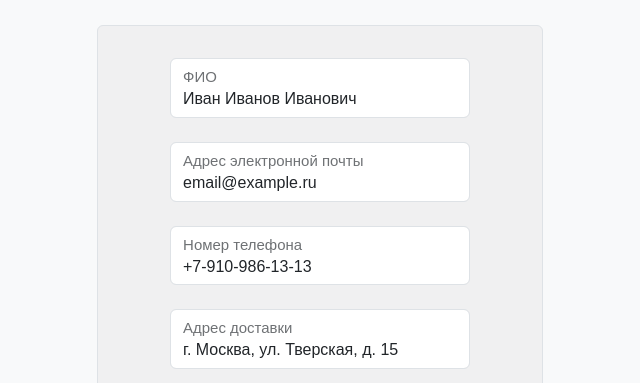
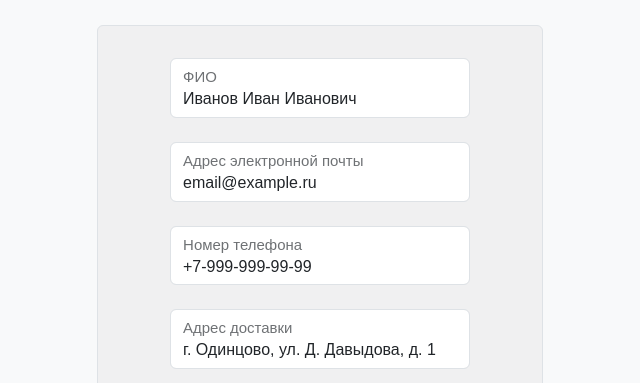
Before and after one commit to progen1tor/SentinelMarket, a plain HTML site: page cart.html in a window 1280 px wide. Shown: the part 527-910 px from the top of the page, 320-960 px from the left. Drawn offline with nearby package versions, Linux system fonts and the light colour scheme; a web font is replaced by a local one.

Commit message:
fixed incorrect values in inputs

```diff
--- a/cart.html
+++ b/cart.html
@@ -99,7 +99,7 @@
             <form action="https://yandex.com/search?" target="_blank">
                 <!-- ФИО -->
                 <div class="form-floating mb-4">
-                    <input type="text" class="form-control form-input" id="name" name="name" value="Иван Иванов Иванович"
+                    <input type="text" class="form-control form-input" id="name" name="name" value="Иванов Иван Иванович"
                         autocomplete="on">
                     <label for="name" class="larger-label">ФИО</label>
                 </div>
@@ -111,14 +111,14 @@
                 </div>
                 <!-- номер телефона -->
                 <div class="form-floating mb-4">
-                    <input type="tel" class="form-control form-input" id="phone" name="phone" value="+7-910-986-13-13"
+                    <input type="tel" class="form-control form-input" id="phone" name="phone" value="+7-999-999-99-99"
                         autocomplete="on">
                     <label for="phone" class="larger-label">Номер телефона</label>
                 </div>
                 <!-- адрес доставки  -->
                 <div class="form-floating mb-4">
                     <input type="text" class="form-control form-input" id="address" name="address"
-                        value="г. Москва, ул. Тверская, д. 15" autocomplete="on">
+                        value="г. Одинцово, ул. Д. Давыдова, д. 1" autocomplete="on">
                     <label for="address" class="larger-label">Адрес доставки</label>
                 </div>
                 <!-- почтовый индекс  -->
```
